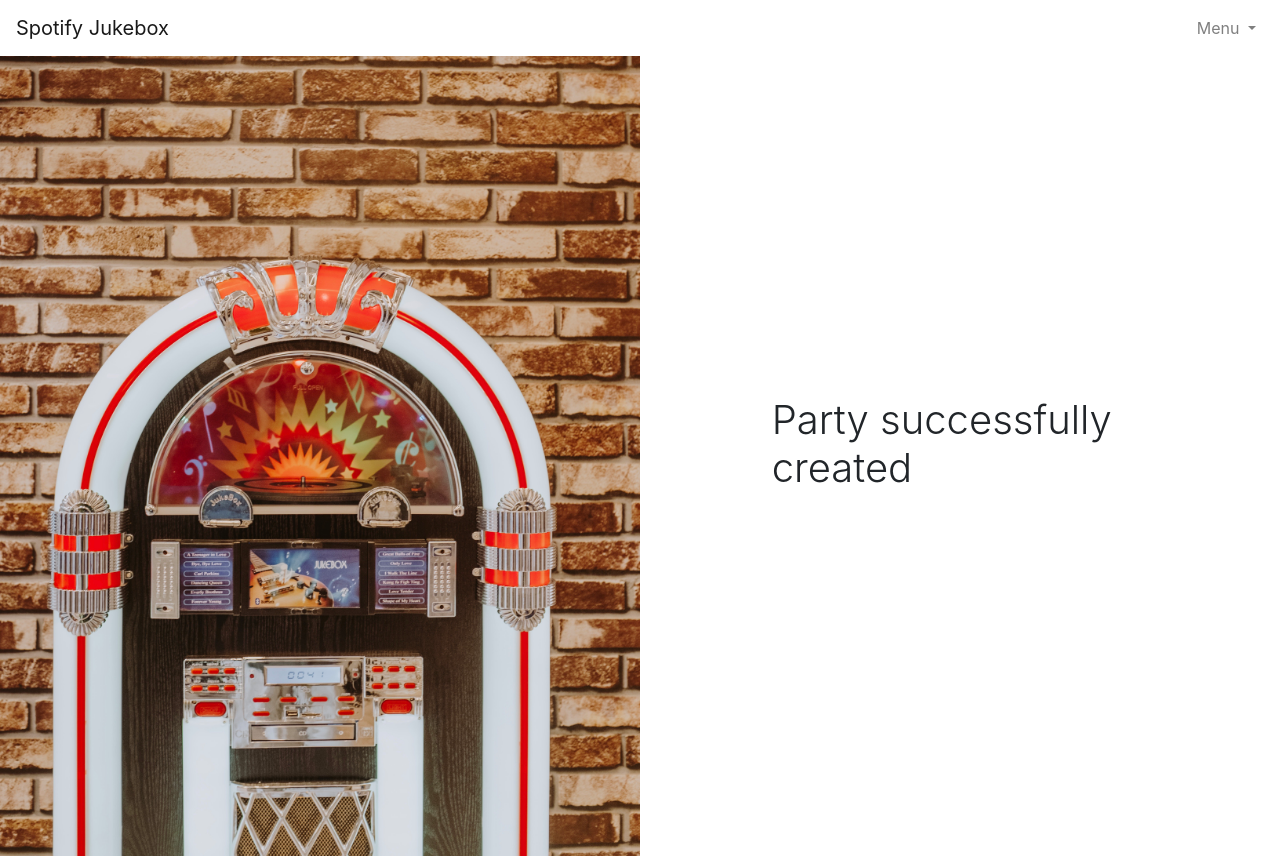
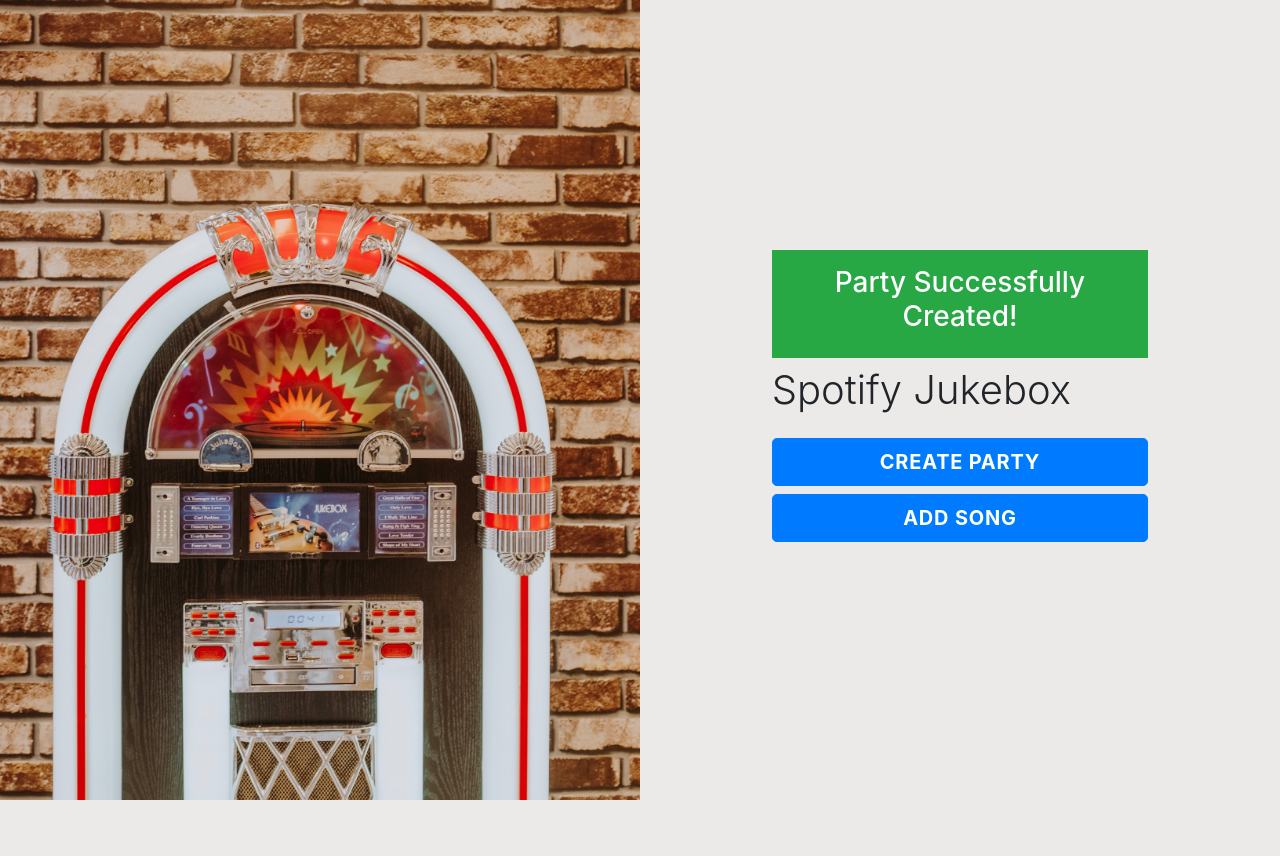
Before and after one commit to PeterBeattie19/SpotifyJukeBox, a Flask app: template templates/redirect.html in a window 1280 px wide. After the commit the page ends 800 px from the top, so only its background shows below. Run offline with Flask 2, Linux system fonts and the light colour scheme; the template is opened without the code that fills it, so the values that code supplies are empty; some libraries are stand-ins or nearby versions.

Commit message:
ui with error fixes

```diff
--- a/app.py
+++ b/app.py
@@ -65,7 +65,7 @@ def get_auth():
     return redirect(spot_actions.get_authorize_url())
 
 
-@app.route("/add_song", methods=['GET', 'POST'])
+@app.route("/add_song.html", methods=['GET', 'POST'])
 def add_song():
     if request.method == "POST":
         # Get Party details from database
@@ -77,17 +77,10 @@ def add_song():
         # song_id = spot_actions.find_song(party_, request.form[song_name_key], request.form[artist_name_key])
         # Add the song to the party playlist
         song_id = request.form["uri"]
+
         # filter songs
-        explicit_filter = request.form["explicit_filter"]
-        spot_actions.add_song_to_playlist(party_, song_id, explicit_filter)
-
-        # playlist = spot_actions.get_playlist(party_)
-        # current_track = spot_actions.get_current_track()
-        # # index of current in playlist
-        # current_track_index = playlist.index('')
-        # # todo: error handling for this
-        # prev_track = playlist[current_track_index-1]
-        # next_track = playlist[current_track_index+1]
-        # , current_track_=spot_actions.get_current_track(), prev_track_= , next_track_=
+        # explicit_filter = request.form["explicit_filter"]
+        spot_actions.add_song_to_playlist(party_, song_id)
+        # spot_actions.add_song_to_playlist(party_, song_id, explicit_filter)
         return render_template("home.html")
     return render_template("add_song.html")
--- a/database_config.ini
+++ b/database_config.ini
@@ -1,2 +1,2 @@
 [primary key]
-last_used_pk = 6
+last_used_pk = 9
--- a/templates/redirect.html
+++ b/templates/redirect.html
@@ -2,37 +2,21 @@
 <html lang="en">
 <head>
     <meta charset="UTF-8">
-    <title>Add Song</title>
-    <script src="https://code.jquery.com/jquery-3.4.1.slim.min.js" integrity="sha384-J6qa4849blE2+poT4WnyKhv5vZF5SrPo0iEjwBvKU7imGFAV0wwj1yYfoRSJoZ+n" crossorigin="anonymous"></script>
-    <script src="https://cdn.jsdelivr.net/npm/popper.js@1.16.0/dist/umd/popper.min.js" integrity="sha384-Q6E9RHvbIyZFJoft+2mJbHaEWldlvI9IOYy5n3zV9zzTtmI3UksdQRVvoxMfooAo" crossorigin="anonymous"></script>
+    <title>Spotify JukeBox</title>
     <link rel="stylesheet" href="{{ url_for('static', filename='sources/style.css') }}">
     <link rel="stylesheet" href="{{ url_for('static', filename='sources/bootstrap.min.css') }}">
     <script type="text/javascript" src="{{ url_for('static', filename='sources/bootstrap.min.js') }}"></script>
     <script type="text/javascript" src="{{ url_for('static', filename='sources/bootstrap.bundle.min.js') }}"></script>
-
+    <style type="text/css">
+      body
+      {
+        background: #ebeae8 !important;
+      }
+    </style>
 </head>
 <body>
-	<nav class="navbar navbar-expand-lg navbar-light bg-transparent">
-        <a class="navbar-brand navbar-title" href="home.html" >Spotify Jukebox</a>
-        <div class="collapse navbar-collapse" id="navbarSupportedContent">
-          <ul class="navbar-nav ml-auto">
-            <li class="nav-item dropdown">
-              <a class="nav-link dropdown-toggle" href="#" id="navbarDropdown" role="button" data-toggle="dropdown" aria-haspopup="true" aria-expanded="false">
-              Menu
-            </a>
-              <div class="dropdown-menu dropdown-menu-right animate slideIn" aria-labelledby="navbarDropdown">
-                <a class="dropdown-item" href="/get_auth_code">Create Party</a>
-                <!-- <a class="dropdown-item" href="view_party.html">View Party</a> -->
-                <a class="dropdown-item" href="add_song.html">Add Song</a>
-                <div class="dropdown-divider"></div>
-                <a class="dropdown-item" href="home.html">Home</a>
-              </div>
-            </li>
-          </ul>
-        </div>
-    </nav>
 
-     <div class="container-fluid">
+<div class="container-fluid">
   <div class="row no-gutter">
     <div class="d-none d-md-flex col-md-4 col-lg-6 bg-image"></div>
     <div class="col-md-8 col-lg-6">
@@ -40,7 +24,13 @@
         <div class="container">
           <div class="row">
             <div class="col-md-9 col-lg-8 mx-auto">
-              <h1 class="login-heading mb-4">Party successfully created</h1>
+               <div class = "p-3 mb-2 bg-success text-white text-center">
+                  <h3>Party Successfully Created!</h3>
+                </div>
+              <h1 class="login-heading mb-4">Spotify Jukebox</h1>
+                <a href="/get_auth_code" class="btn btn-lg btn-primary btn-block btn-login text-uppercase font-weight-bold mb-2" role="button" aria-pressed="true">Create Party</a>
+                <!-- <a href="view_party.html" class="btn btn-lg btn-primary btn-block btn-login text-uppercase font-weight-bold mb-2" role="button" aria-pressed="true">View Party</a> -->
+                <a href="add_song.html" class="btn btn-lg btn-primary btn-block btn-login text-uppercase font-weight-bold mb-2" role="button" aria-pressed="true">Add Song</a>
             </div>
           </div>
         </div>
```
Also changed, not shown: database.json (+1 -1 lines), spotify_actions.py (+3 -7 lines), static/sources/style.css (+0 -22 lines), templates/add_song.html (+28 -20 lines), templates/create_party.html (+22 -12 lines), templates/home.html (+13 -0 lines).
